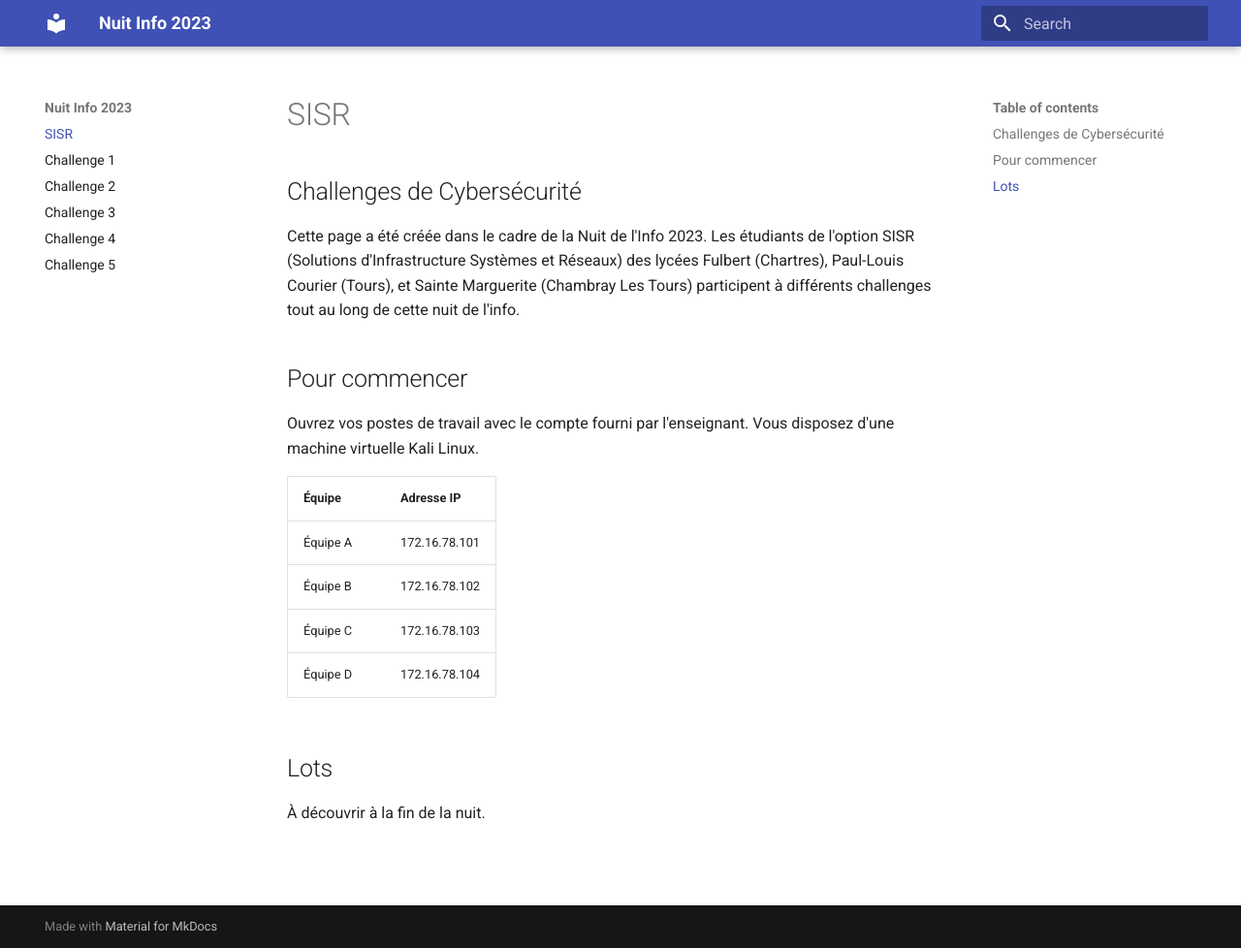
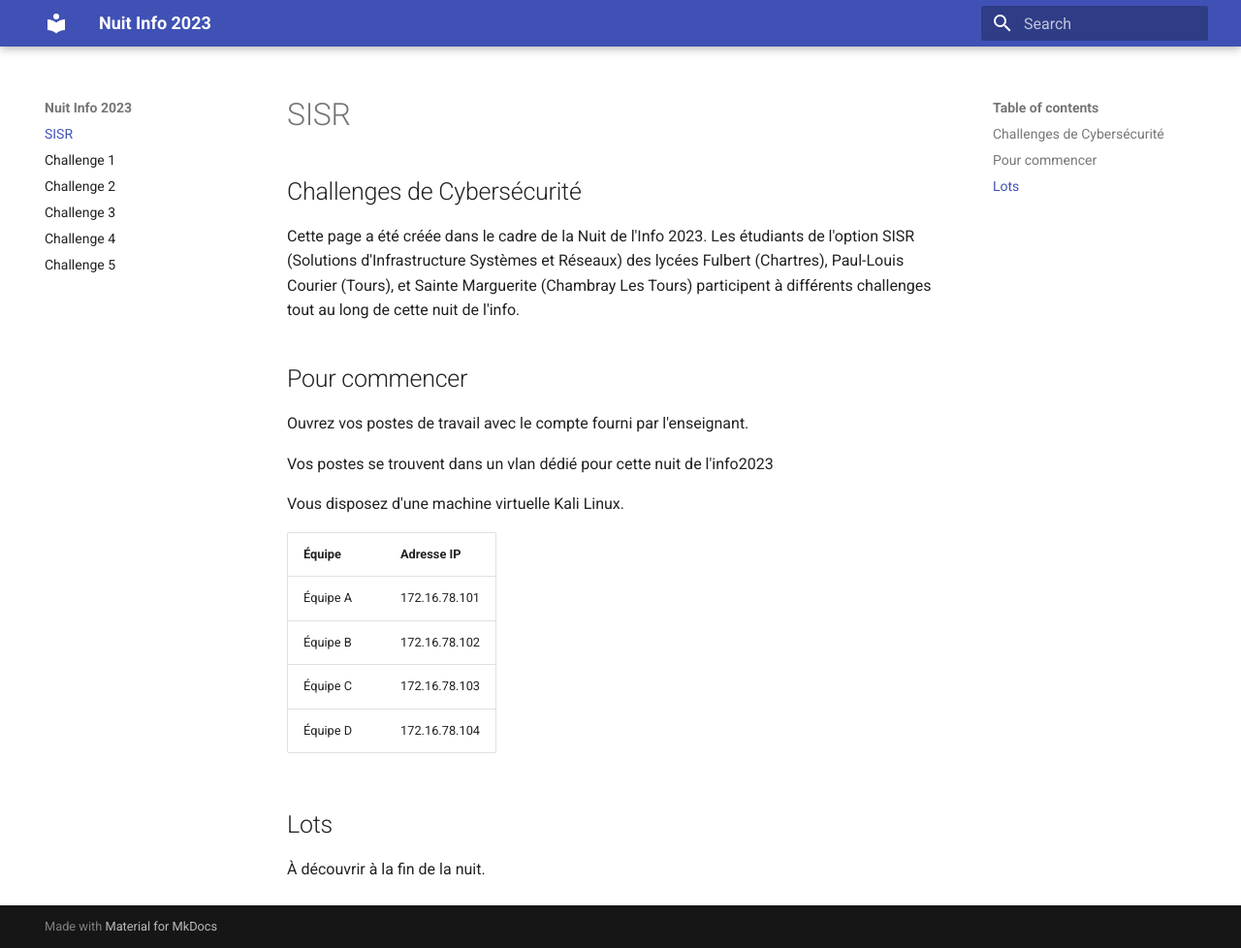
Before and after one commit to SIOFulbert/NuitInfo2023, an MkDocs documentation site: the page built from docs/index.md, in a window 1280 px wide and 978 px high. Shown: the whole window at 97% size. Built offline with MkDocs 1.6.1 and Material for MkDocs 9.7.7, drawn with Linux system fonts in a browser that asks for light colours.

Commit message:
update index

```diff
--- a/docs/index.md
+++ b/docs/index.md
@@ -6,7 +6,12 @@ Cette page a été créée dans le cadre de la Nuit de l'Info 2023. Les étudian
 
 ## Pour commencer
 
-Ouvrez vos postes de travail avec le compte fourni par l'enseignant. Vous disposez d'une machine virtuelle Kali Linux.
+Ouvrez vos postes de travail avec le compte fourni par l'enseignant.
+
+Vos postes se trouvent dans un vlan dédié pour cette nuit de l'info2023
+
+
+ Vous disposez d'une machine virtuelle Kali Linux.
 
 | Équipe      | Adresse IP    |
 |-------------|---------------|
```
